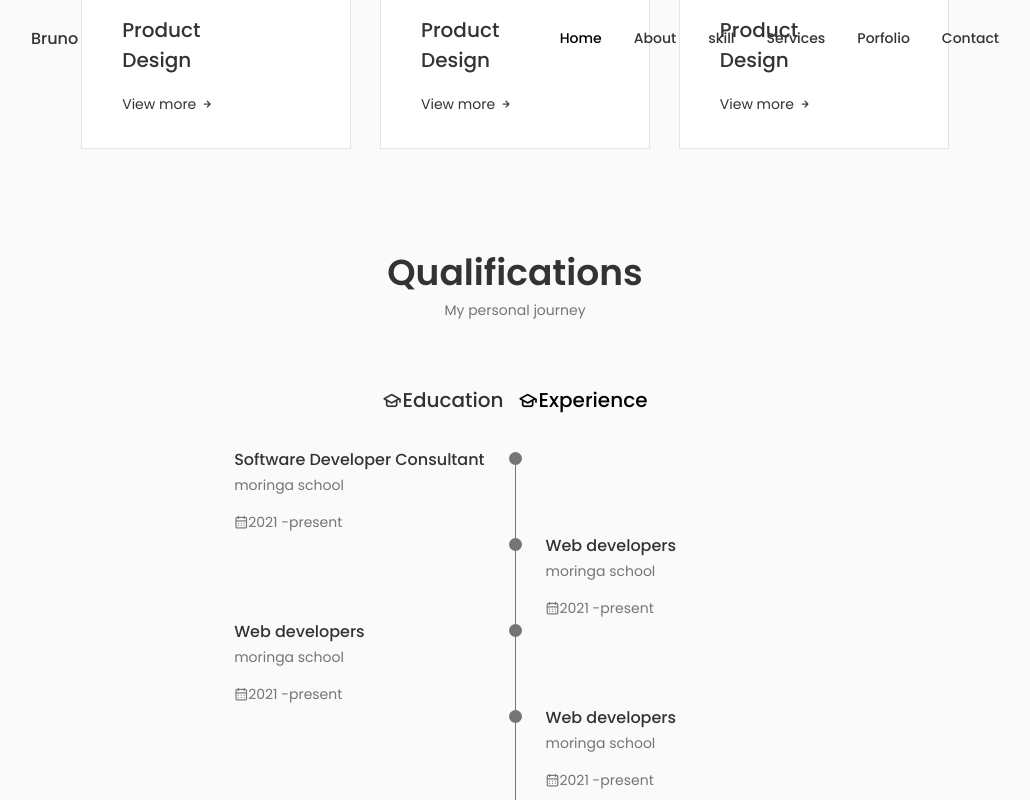
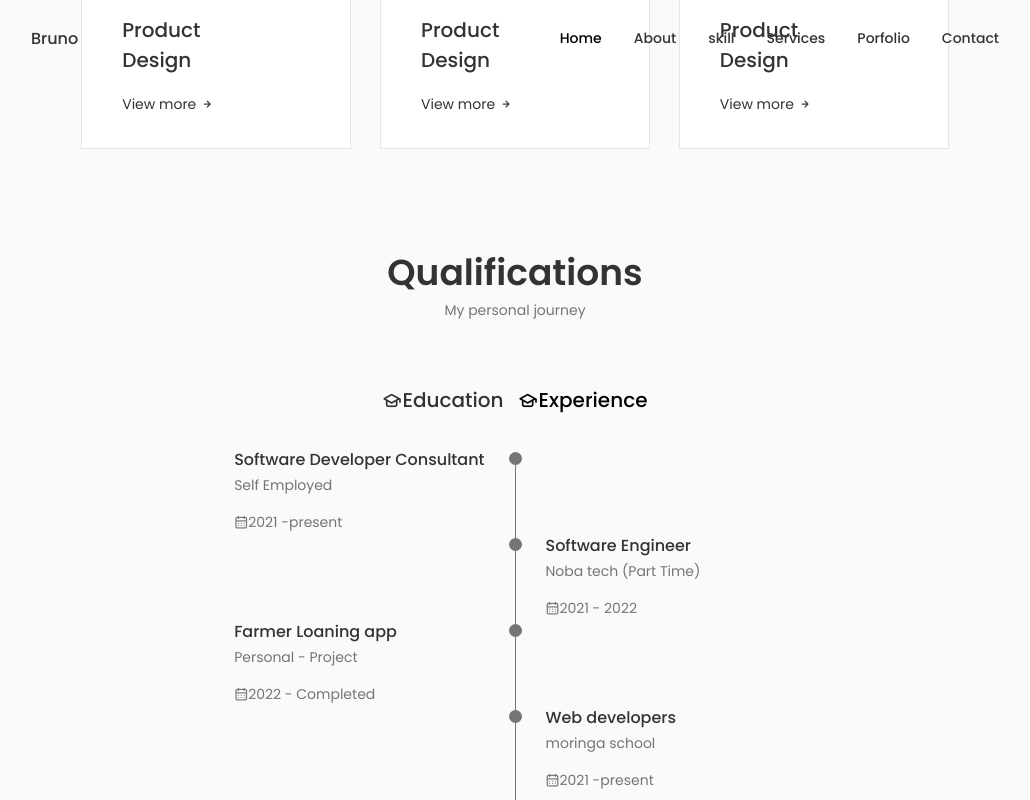
Before and after one commit to ch1n069/Portfolio, a React (Create React App) app: page / in a window 1280 px wide. Both pictures are taken after a click on the element "Experience". Shown: the part 2264-3064 px from the top of the page, without its empty margins (125-1155 px from the left). Built offline with nearby package versions, Linux system fonts and the light colour scheme.

Commit message:
:paint: edited the experiencesection

```diff
--- a/src/components/qualification/Qualification.js
+++ b/src/components/qualification/Qualification.js
@@ -128,7 +128,7 @@ const Qualification = () => {
                   {" "}
                   Software Developer Consultant
                 </h3>
-                <span className="qualification__subtitle">moringa school</span>
+                <span className="qualification__subtitle">Self Employed</span>
                 <div className="qualification__calendar">
                   <div className="uil uil-calendar-alt">2021 -present</div>
                 </div>
@@ -147,20 +147,24 @@ const Qualification = () => {
               </div>
 
               <div>
-                <h3 className="qualification__title">Web developers</h3>
-                <span className="qualification__subtitle">moringa school</span>
+                <h3 className="qualification__title">Software Engineer</h3>
+                <span className="qualification__subtitle">
+                  Noba tech (Part Time)
+                </span>
                 <div className="qualification__calendar">
-                  <div className="uil uil-calendar-alt">2021 -present</div>
+                  <div className="uil uil-calendar-alt">2021 - 2022</div>
                 </div>
               </div>
             </div>
 
             <div className="qualification__data">
               <div>
-                <h3 className="qualification__title">Web developers</h3>
-                <span className="qualification__subtitle">moringa school</span>
+                <h3 className="qualification__title">Farmer Loaning app</h3>
+                <span className="qualification__subtitle">
+                  Personal - Project
+                </span>
                 <div className="qualification__calendar">
-                  <div className="uil uil-calendar-alt">2021 -present</div>
+                  <div className="uil uil-calendar-alt">2022 - Completed</div>
                 </div>
               </div>
               <div>
```
